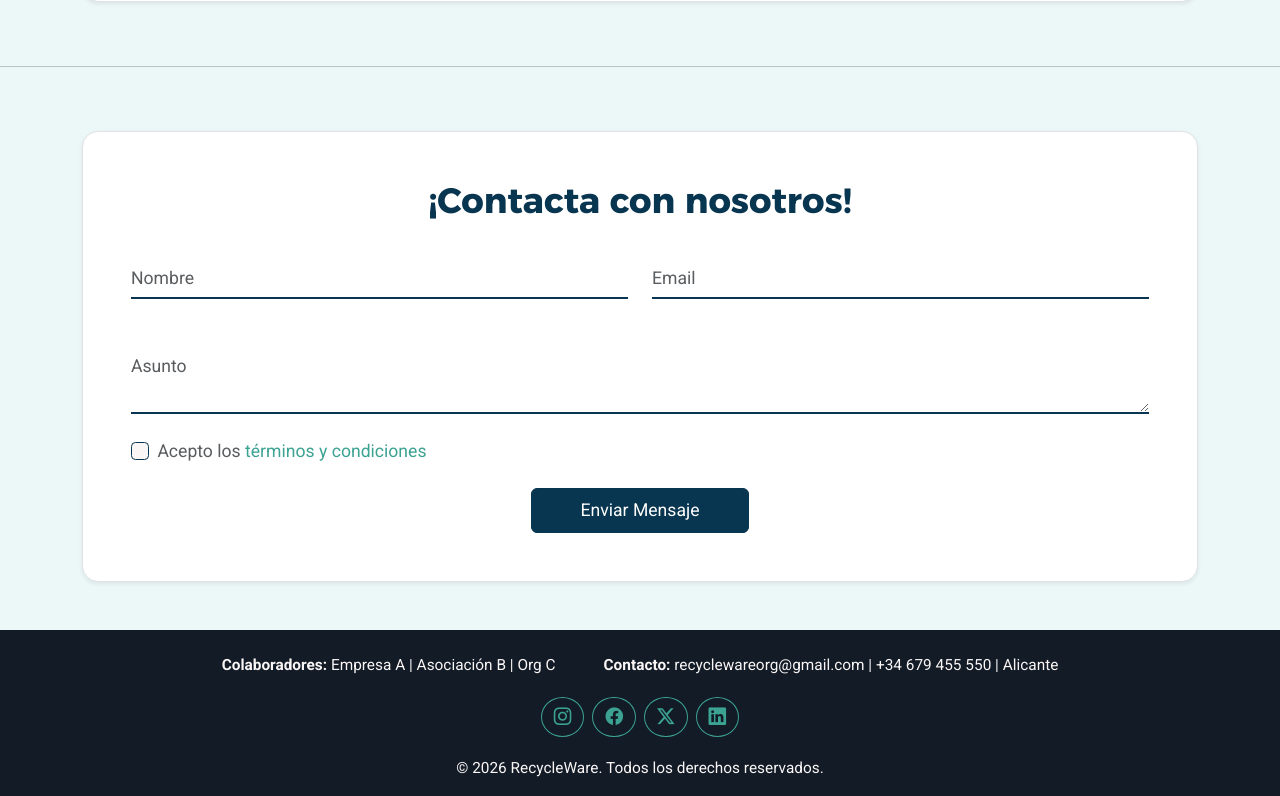
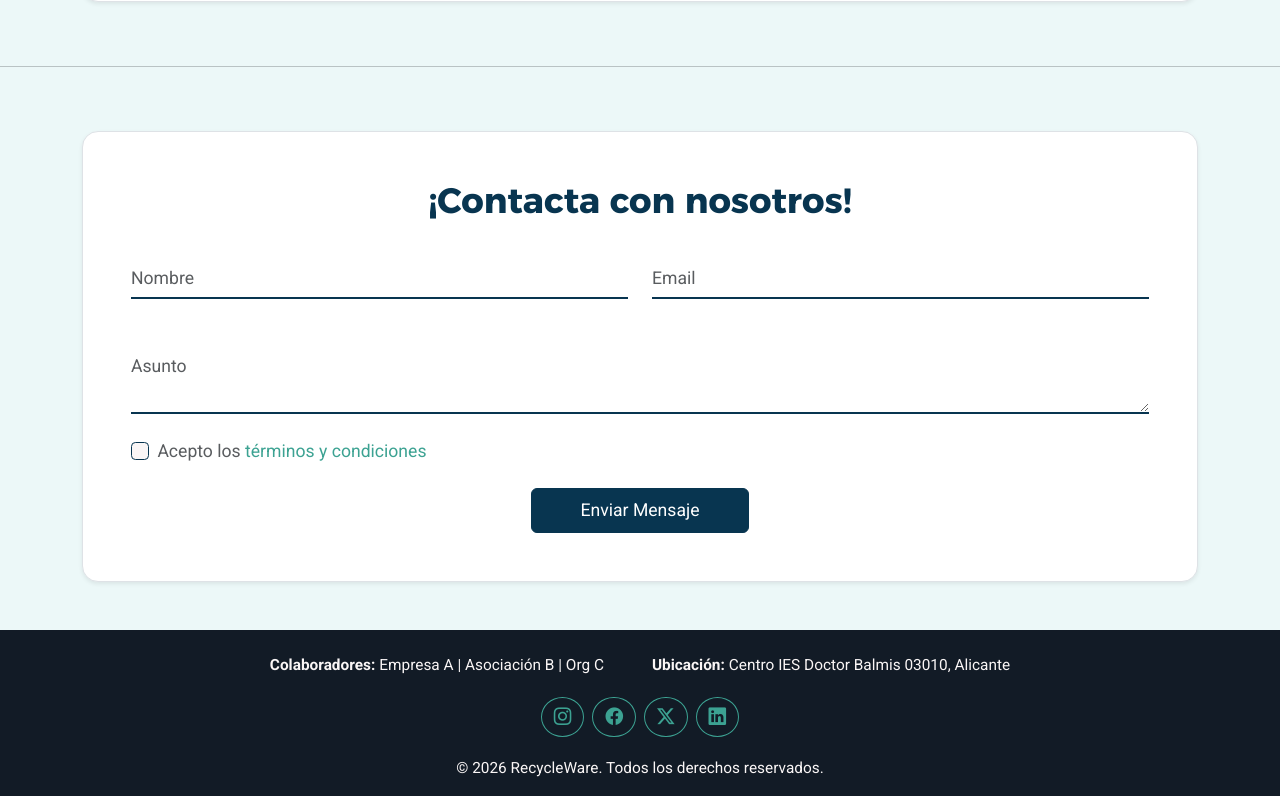
Before and after one commit to RecyclewareDAW/RecycleWare---ReactFronted, a React (Vite) app: page / in a window 1280 px wide. Shown: the part 2824-3620 px from the top of the page. Built offline with nearby package versions, Linux system fonts and the light colour scheme.

Commit message:
Añadido link al ranking en footer y adaptado para cuando coja las empresas de la bd

```diff
--- a/src/components/Footer.jsx
+++ b/src/components/Footer.jsx
@@ -1,11 +1,89 @@
-export default function Footer() {
+// import { Link } from "react-router-dom"; // Asumiendo que usas react-router
+
+// export default function Footer({ colaboradores }) {
+//     // Esto es temporal, serán las 3 primeras empresas top donantes las que aparezcan cogidas de la base de datos
+//     const top3 = colaboradores || [
+//         { nombre: "Empresa A" },
+//         { nombre: "Asociación B" },
+//         { nombre: "Org C" }
+//     ];
+
+//     return (
+//         <footer className="text-center text-light bg-dark border-top border-secondary">
+//             <div className="container p-4 pb-0">
+
+//                 <section className="mb-3 d-flex flex-wrap justify-content-center gap-4 gap-md-5 small">
+//                     <span>
+//                         <Link to="/ranking" className="text-decoration-none text-light fw-bold me-1 hover-link">
+//                             Colaboradores:
+//                         </Link>
+//                         <span className="text-secondary">
+//                             {top3[0]?.nombre} | {top3[1]?.nombre} | {top3[2]?.nombre}
+//                         </span>
+//                     </span>
+
+//                     <span>
+//                         <strong className="text-light">Contacto:</strong>
+//                         <a href="mailto:recyclewareorg@gmail.com" className="text-secondary text-decoration-none ms-1">recyclewareorg@gmail.com</a> |
+//                         <span className="ms-1">+34 679 455 550</span>
+//                     </span>
+
+//                     <span>
+//                         <strong className="text-light">Ubicación:</strong>
+//                         <span className="text-secondary ms-1">Centro IES Doctor Balmis 03009, Alicante</span>
+//                     </span>
+//                 </section>
+
+//                 <section className="pb-3">
+//                     <a className="btn btn-outline-secondary rounded-circle m-1" href="https://www.instagram.com/" target="_blank" rel="noreferrer">
+//                         <i className="bi bi-instagram"></i>
+//                     </a>
+//                     <a className="btn btn-outline-secondary rounded-circle m-1" href="https://www.facebook.com/" target="_blank" rel="noreferrer">
+//                         <i className="bi bi-facebook"></i>
+//                     </a>
+//                     <a className="btn btn-outline-secondary rounded-circle m-1" href="https://twitter.com/" target="_blank" rel="noreferrer">
+//                         <i className="bi bi-twitter-x"></i>
+//                     </a>
+//                     <a className="btn btn-outline-secondary rounded-circle m-1" href="https://www.linkedin.com/" target="_blank" rel="noreferrer">
+//                         <i className="bi bi-linkedin"></i>
+//                     </a>
+//                 </section>
+//             </div>
+
+//             <div className="text-center p-3 small border-top border-secondary" style={{ backgroundColor: 'rgba(0, 0, 0, 0.2)' }}>
+//                 &copy; 2026 <span className="text-primary fw-bold">RecycleWare</span>. Todos los derechos reservados.
+//             </div>
+//         </footer>
+//     );
+// }
+
+import { Link } from "react-router-dom"; // Asumiendo que usas react-router
+
+export default function Footer({ colaboradores }) {
+    // Esto es temporal, serán las 3 primeras empresas top donantes las que aparezcan cogidas de la base de datos
+    const top3 = colaboradores || [
+        { nombre: "Empresa A" },
+        { nombre: "Asociación B" },
+        { nombre: "Org C" }
+    ];
+
     return (
         <footer className="text-center text-light bg-dark">
             <div className="container p-4 pb-0">
 
                 <section className="mb-3 d-flex flex-wrap justify-content-center gap-5 small ">
-                    <span><strong>Colaboradores:</strong> Empresa A | Asociación B | Org C</span>
-                    <span><strong>Contacto:</strong> recyclewareorg@gmail.com | +34 679 455 550 | Alicante</span>
+                    <span>
+                        <Link to="/ranking" className="link-light link-underline-opacity-0 link-underline-opacity-100-hover">
+                            <strong>Colaboradores:</strong>
+                            <span className="ms-1">
+                                {top3[0]?.nombre} | {top3[1]?.nombre} | {top3[2]?.nombre}
+                            </span>
+                        </Link>
+                    </span>
+                    <span>
+                        <strong className="text-light">Ubicación:</strong>
+                        <span className=" ms-1">Centro IES Doctor Balmis 03010, Alicante</span>
+                    </span>
                 </section>
 
                 <section>
```
